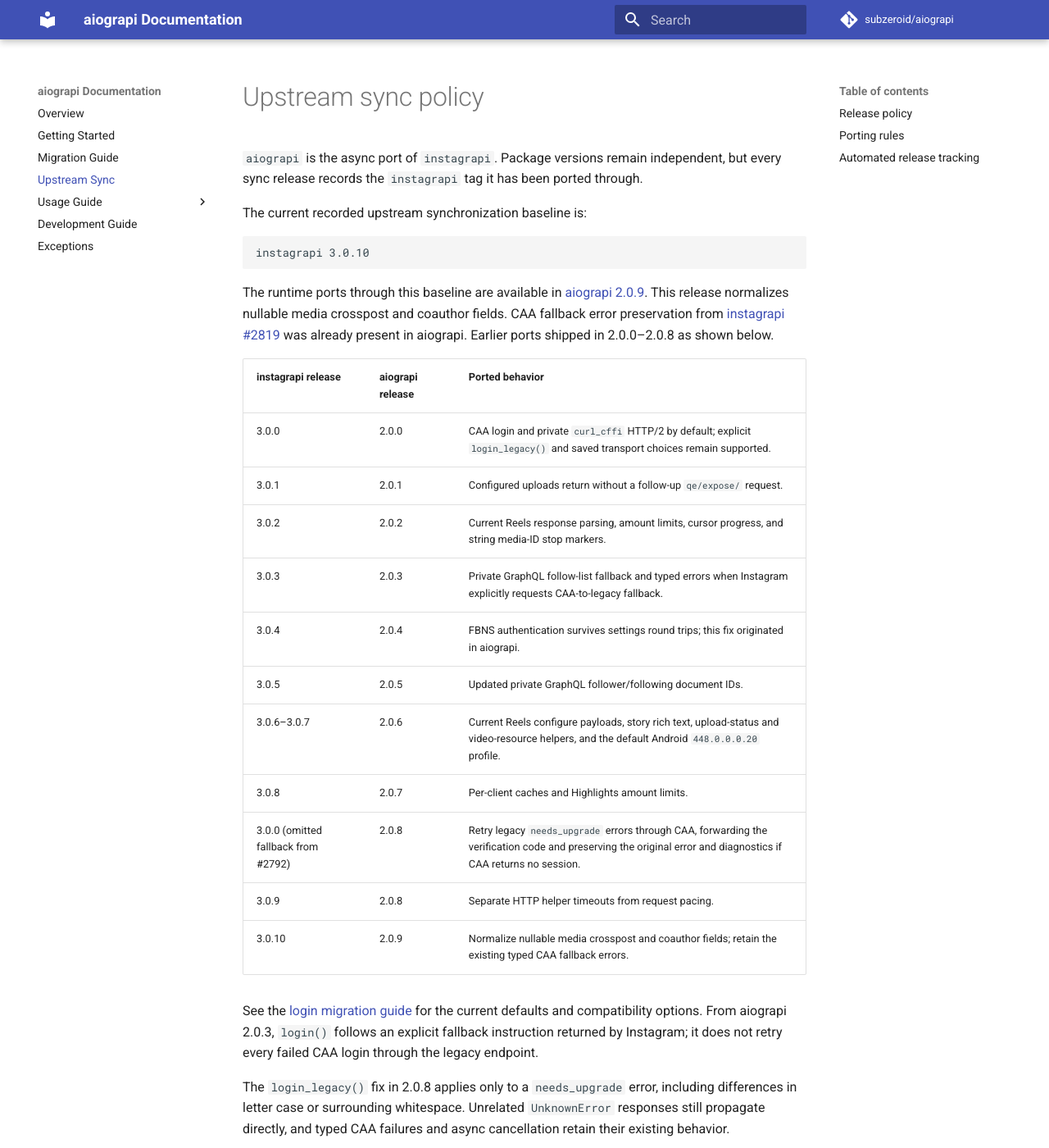
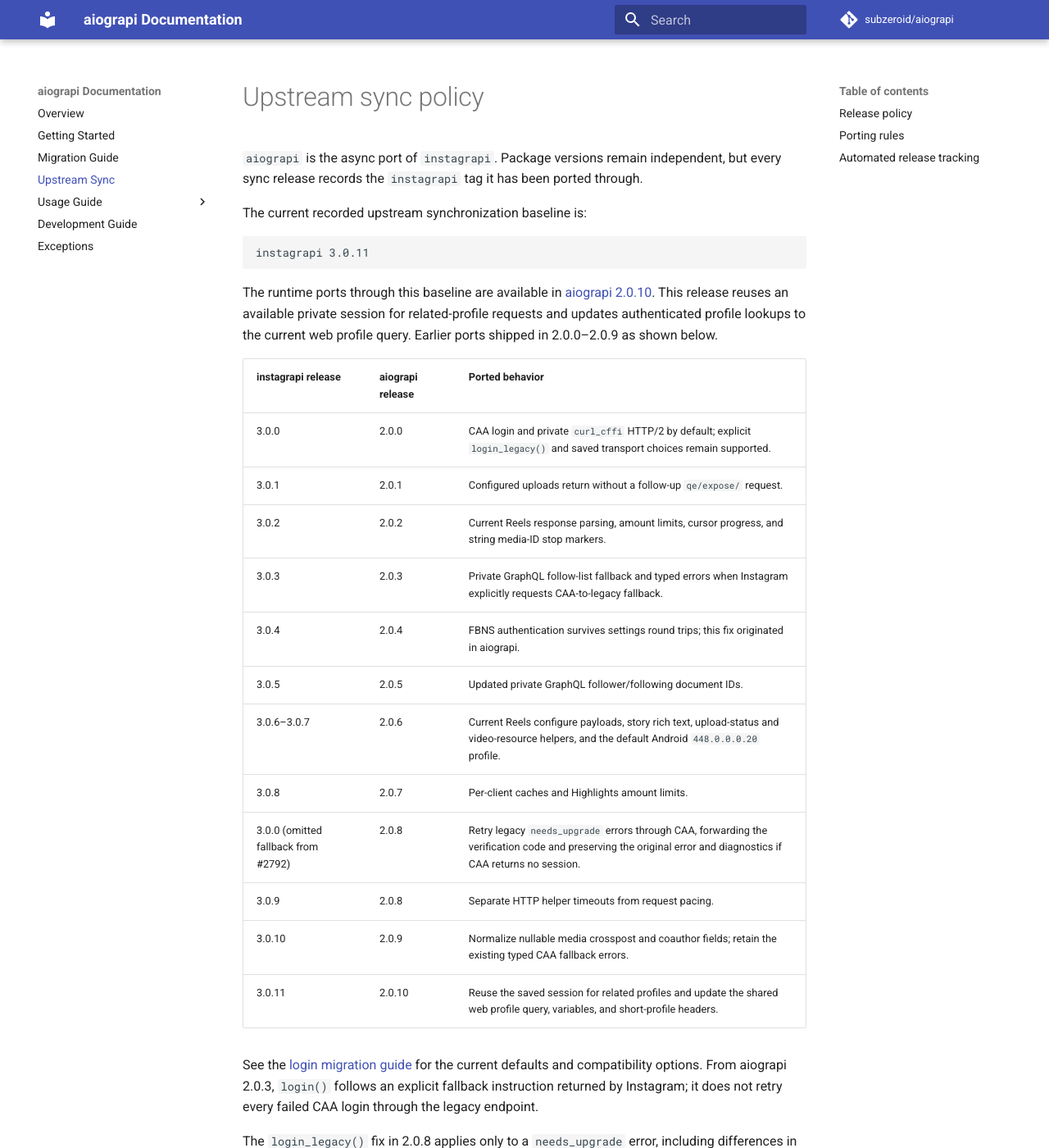
Before and after one commit to subzeroid/aiograpi, an MkDocs documentation site: the page built from docs/upstream-sync.md, in a window 1280 px wide and 1400 px high. Shown: the whole window at 82% size. Built offline with MkDocs 1.6.1 and Material for MkDocs 9.7.7, drawn with Linux system fonts in a browser that asks for light colours; comment, search, counter and statistics services are not loaded; the version menu is left out.

Commit message:
chore: release 2.0.10 (#474)
Release aiograpi 2.0.10 with verified metadata and release notes.

````diff
--- a/aiograpi/__init__.py
+++ b/aiograpi/__init__.py
@@ -48,7 +48,7 @@ from aiograpi.mixins.video import DownloadVideoMixin, UploadVideoMixin
 # Used as fallback logger if another is not provided.
 DEFAULT_LOGGER = logging.getLogger("aiograpi")
 
-__upstream_instagrapi_version__ = "3.0.10"
+__upstream_instagrapi_version__ = "3.0.11"
 
 
 class Client(
--- a/docs/upstream-sync.md
+++ b/docs/upstream-sync.md
@@ -5,10 +5,10 @@
 The current recorded upstream synchronization baseline is:
 
 ```text
-instagrapi 3.0.10
+instagrapi 3.0.11
 ```
 
-The runtime ports through this baseline are available in [aiograpi 2.0.9](https://github.com/subzeroid/aiograpi/releases/tag/2.0.9). This release normalizes nullable media crosspost and coauthor fields. CAA fallback error preservation from [instagrapi #2819](https://github.com/subzeroid/instagrapi/pull/2819) was already present in aiograpi. Earlier ports shipped in 2.0.0–2.0.8 as shown below.
+The runtime ports through this baseline are available in [aiograpi 2.0.10](https://github.com/subzeroid/aiograpi/releases/tag/2.0.10). This release reuses an available private session for related-profile requests and updates authenticated profile lookups to the current web profile query. Earlier ports shipped in 2.0.0–2.0.9 as shown below.
 
 | instagrapi release | aiograpi release | Ported behavior |
 | --- | --- | --- |
@@ -23,6 +23,7 @@ The runtime ports through this baseline are available in [aiograpi 2.0.9](https:
 | 3.0.0 (omitted fallback from #2792) | 2.0.8 | Retry legacy `needs_upgrade` errors through CAA, forwarding the verification code and preserving the original error and diagnostics if CAA returns no session. |
 | 3.0.9 | 2.0.8 | Separate HTTP helper timeouts from request pacing. |
 | 3.0.10 | 2.0.9 | Normalize nullable media crosspost and coauthor fields; retain the existing typed CAA fallback errors. |
+| 3.0.11 | 2.0.10 | Reuse the saved session for related profiles and update the shared web profile query, variables, and short-profile headers. |
 
 See the [login migration guide](usage-guide/login-migration.md) for the current defaults and compatibility options. From aiograpi 2.0.3, `login()` follows an explicit fallback instruction returned by Instagram; it does not retry every failed CAA login through the legacy endpoint.
 
--- a/pyproject.toml
+++ b/pyproject.toml
@@ -4,7 +4,7 @@ build-backend = "setuptools.build_meta"
 
 [project]
 name = "aiograpi"
-version = "2.0.9"
+version = "2.0.10"
 authors = [
     { name = "Mark Subzeroid", email = "143403577+subzeroid@users.noreply.github.com" },
 ]
````
Also changed, not shown: CHANGELOG.md (+11 -0 lines), 1 other file.
